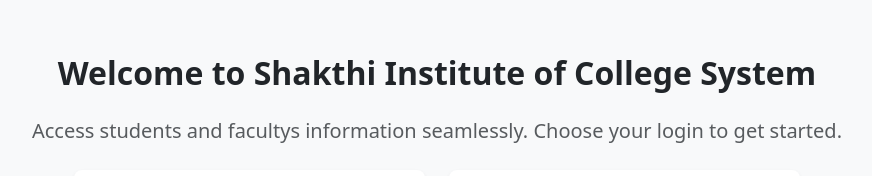
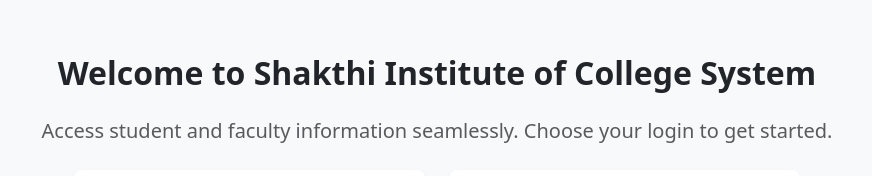
Before and after one commit to shakthi2230/Collegemanagement-FrontendApp, a React (Create React App) app: page / in a window 1280 px wide. Shown: the part 148-324 px from the top of the page, without its empty margins (203-1075 px from the left). Built offline with nearby package versions, Linux system fonts and the light colour scheme.

Commit message:
student list fetch api changed

```diff
--- a/src/pages/Home.js
+++ b/src/pages/Home.js
@@ -10,7 +10,7 @@
           Welcome to Shakthi Institute of College System
         </h1>
         <p className="fs-5 text-muted">
-          Access students and facultys information seamlessly. Choose your login to get started.
+          Access student and faculty information seamlessly. Choose your login to get started.
         </p>
 
         <Row className="mt-4 justify-content-center">
--- a/src/pages/Student/StudentList.js
+++ b/src/pages/Student/StudentList.js
@@ -18,7 +18,7 @@
   useEffect(() => {
     const isLoggedIn = localStorage.getItem('isLoggedIn');
     if (!isLoggedIn) {
-      // navigate('/');
+      navigate('/');
     } else {
       fetchStudents();
     }
@@ -91,7 +91,7 @@
   return (
     <>
 
-      <NavbarComponent onLogout={() => navigate('/student-login')} />
+      <NavbarComponent onLogout={() => navigate('/')} />
 
       <Container className="mt-5 pt-5">
         <h3 className="text-center mb-4">Students List</h3>
```
